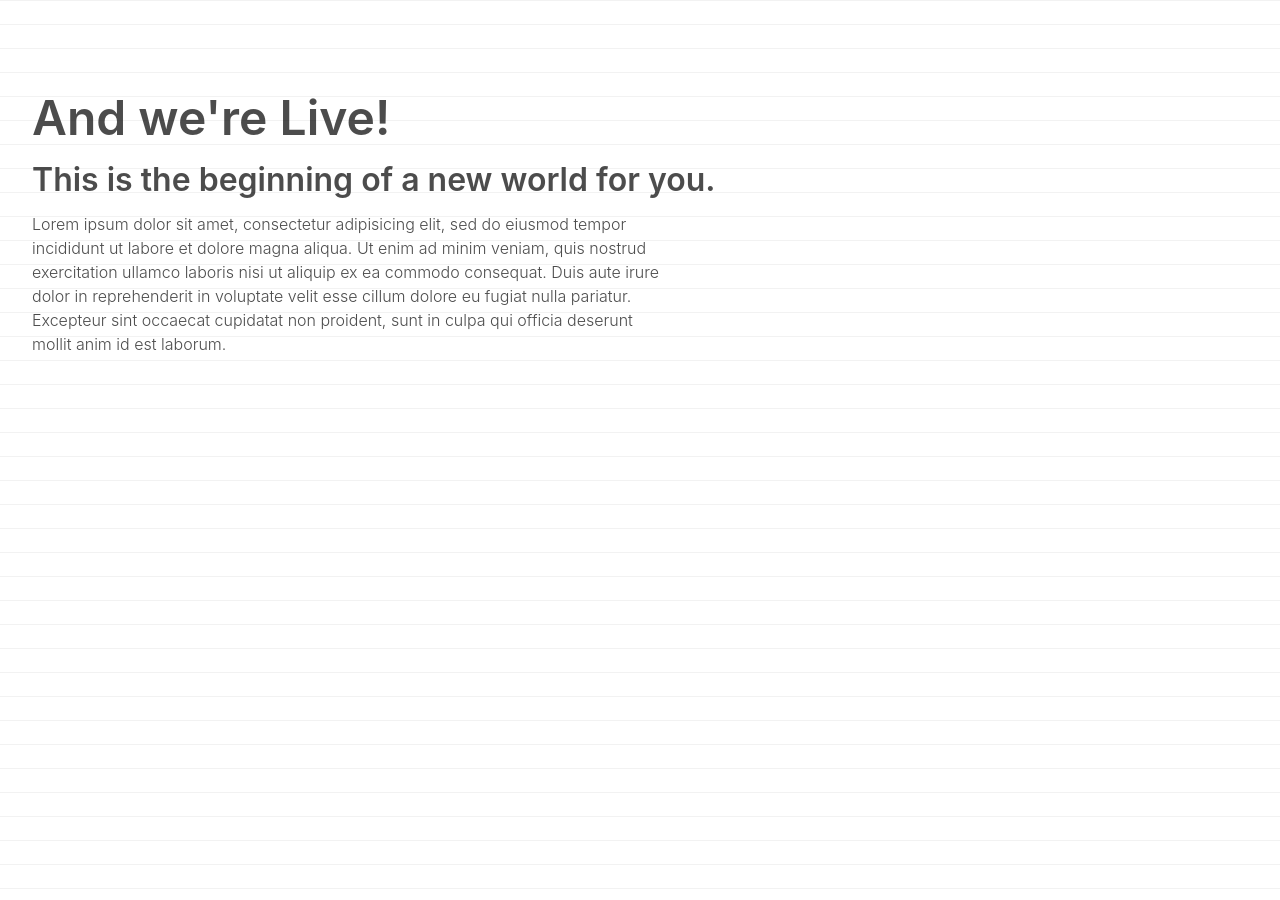
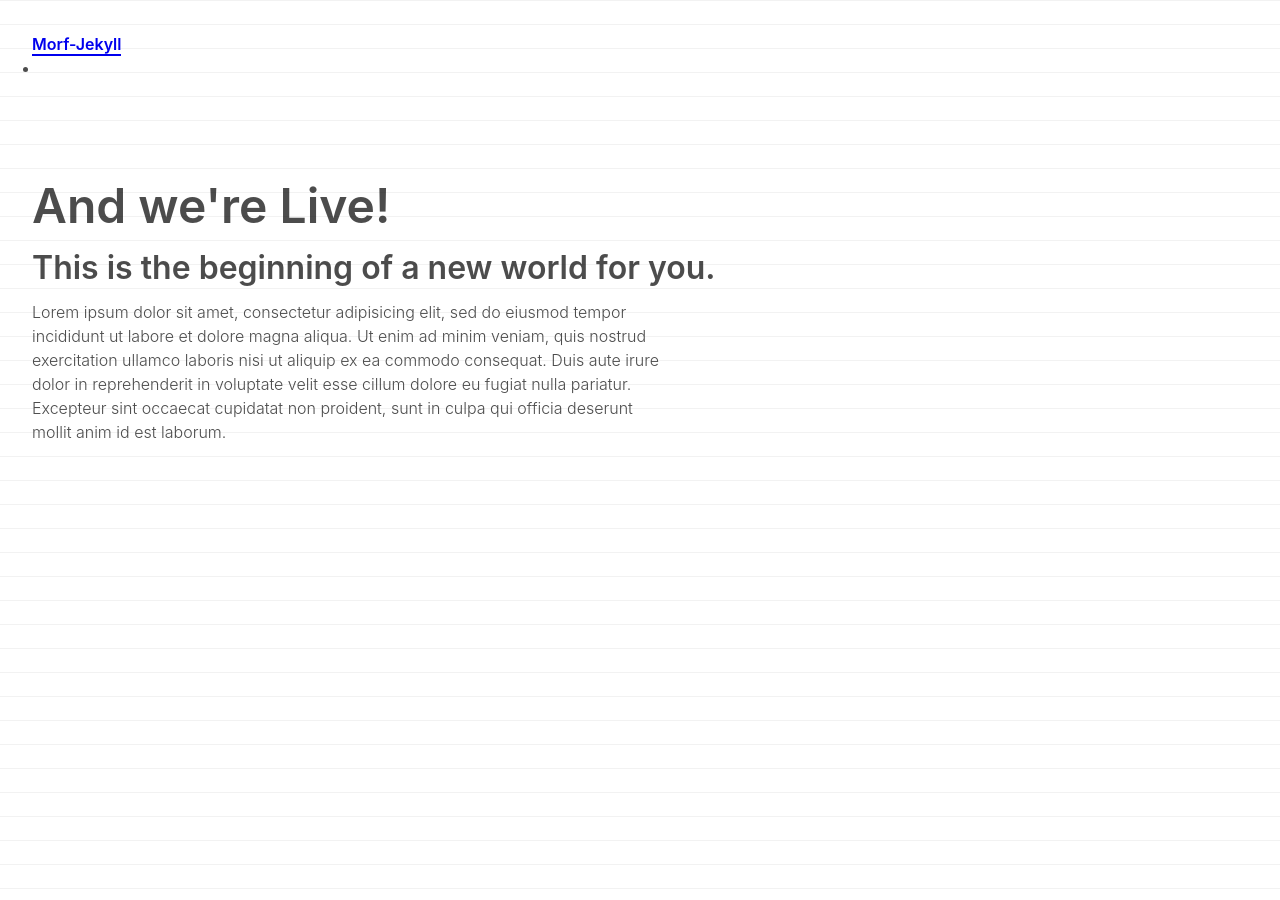
Before and after one commit to morf-studio/Morf-Jekyll, a Jekyll site: the page built from index.html, in a window 1280 px wide. Built offline with Jekyll 4.4.1, drawn with Linux system fonts in a browser that asks for light colours.

Commit message:
Added a site title
We can make it prettier as we go along. but it works! Documentation
needs love.

```diff
--- a/_config.yml
+++ b/_config.yml
@@ -1,5 +1,5 @@
 # Site settings
-title:
+title: Morf-Jekyll
 email:
 author:
 description: > # this means to ignore newlines until "baseurl:"
--- a/_includes/header.html
+++ b/_includes/header.html
@@ -1,6 +1,7 @@
 
 <header class="site-header relative">
-  <div class="wrapper">
+  <div class="wrapper pad-l">
+    <a class="site-title" href="{{ site.baseurl }}/">{{ site.title }}</a>
     <nav class="">
         <ul>
           <li><a href=""></a></li>
```
Also changed, not shown: README.md, 3 other files.
